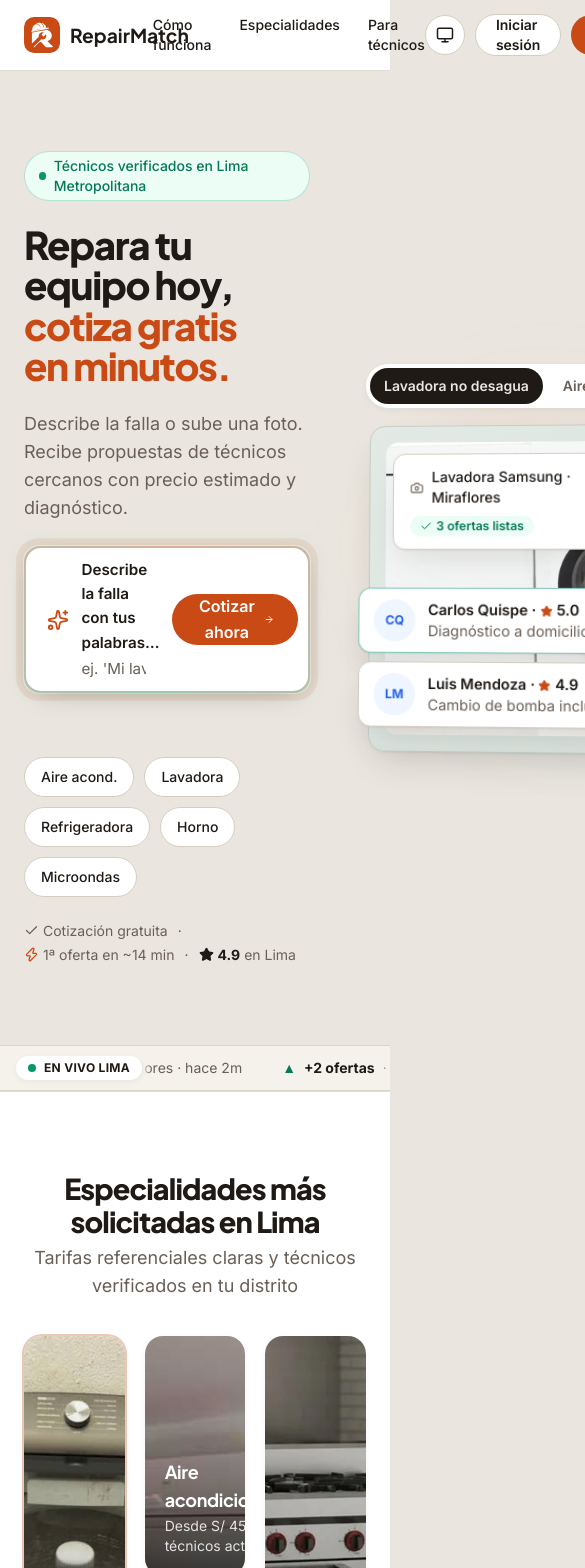
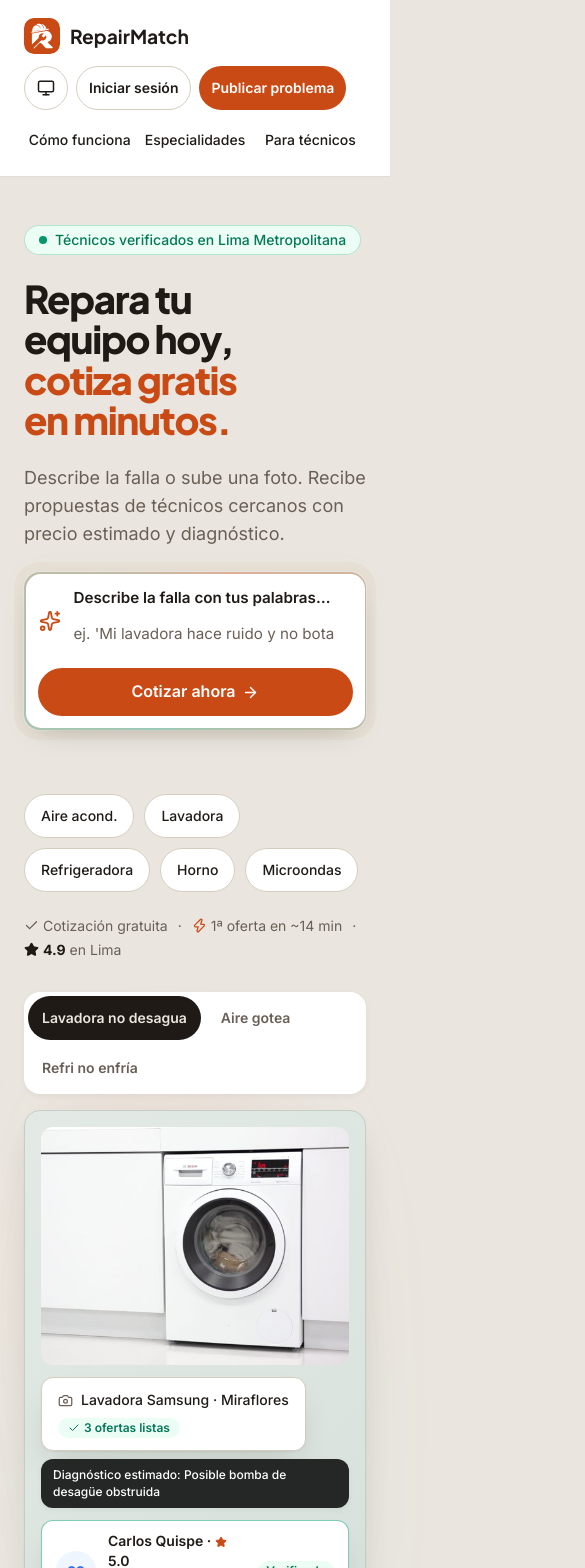
Before and after one commit to Sebas-Leo/repairmatch-frontend, a React (Vite) app: page / in a window 390 px wide. Shown: the top 1568 px of the page, 585 px wide, since content can reach past the window. Built offline with nearby package versions, Linux system fonts and the light colour scheme; no server answers.

Commit message:
style(landing): responsive layout for phones and tablets (#32)

```diff
--- a/src/app/styles.css
+++ b/src/app/styles.css
@@ -678,6 +678,12 @@
 .showcase-stage:hover .showcase-card {
   transform: none;
 }
+@media (width < 80rem) {
+  .showcase-card {
+    transform: none;
+    transform-style: flat;
+  }
+}
 .float-shadow {
   box-shadow:
     0 1px 2px rgb(28 25 23 / 6%),
--- a/src/pages/LandingPage.tsx
+++ b/src/pages/LandingPage.tsx
@@ -162,7 +162,8 @@ const REVIEWS = [
 const CLIENT_SIGNUP = '/register?role=client';
 const TECHNICIAN_SIGNUP = '/register?role=technician';
 
-const navLink = 'text-ink no-underline transition-colors hover:text-brand';
+const navLink =
+  'inline-flex min-h-11 items-center justify-center text-center text-ink no-underline transition-colors hover:text-brand';
 const solidBtn =
   'inline-flex items-center justify-center gap-1.5 rounded-full bg-brand font-semibold text-white no-underline transition-colors hover:bg-brand-strong';
 const stepCard =
@@ -214,9 +215,13 @@ export function LandingPage() {
         <a className="skip-link" href="#landing-main">
           Saltar al contenido
         </a>
-        <header className="sticky top-0 z-40 border-b border-[var(--rm-nav-line)] bg-surface">
-          <div className="shell grid grid-cols-[1fr_auto_1fr] items-center py-3.5">
-            <Link className="brand" to="/" aria-label="RepairMatch inicio">
+        <header className="relative top-0 z-40 border-b border-[var(--rm-nav-line)] bg-surface xl:sticky">
+          <div className="shell grid grid-cols-1 items-center gap-2 py-3.5 md:grid-cols-[1fr_auto] xl:grid-cols-[1fr_auto_1fr] xl:gap-4">
+            <Link
+              className="brand min-h-11"
+              to="/"
+              aria-label="RepairMatch inicio"
+            >
               <img
                 className="brand-mark"
                 src="/brand-icon.svg"
@@ -228,7 +233,7 @@ export function LandingPage() {
             </Link>
             <nav
               aria-label="Secciones"
-              className="flex gap-7 text-sm font-medium"
+              className="order-last grid grid-cols-3 gap-1 text-sm font-medium md:col-span-2 xl:order-none xl:col-span-1 xl:flex xl:gap-7"
             >
               <a href="#como-funciona" className={navLink}>
                 Cómo funciona
@@ -240,12 +245,15 @@ export function LandingPage() {
                 Para técnicos
               </a>
             </nav>
-            <div className="flex items-center justify-end gap-2.5">
+            <div className="flex min-w-0 flex-wrap items-center gap-2 md:justify-end [&>button]:min-h-11 [&>button]:min-w-11 [&>button]:shrink-0">
               <ThemeToggle />
               {signedIn ? (
                 <Link
                   to={roleHome(auth.user.role)}
-                  className={cx(solidBtn, 'min-h-10 px-5 text-sm')}
+                  className={cx(
+                    solidBtn,
+                    'min-h-11 px-3 text-center text-sm sm:px-5',
+                  )}
                 >
                   Ir a mi panel <ArrowRight size={15} aria-hidden="true" />
                 </Link>
@@ -253,13 +261,16 @@ export function LandingPage() {
                 <>
                   <Link
                     to="/login"
-                    className="inline-flex min-h-10 items-center rounded-full border border-line bg-surface px-5 text-sm font-semibold text-ink no-underline hover:border-ink"
+                    className="inline-flex min-h-11 items-center justify-center rounded-full border border-line bg-surface px-3 text-center text-sm font-semibold text-ink no-underline hover:border-ink sm:px-5"
                   >
                     Iniciar sesión
                   </Link>
                   <Link
                     to={CLIENT_SIGNUP}
-                    className={cx(solidBtn, 'min-h-10 px-5 text-sm')}
+                    className={cx(
+                      solidBtn,
+                      'min-h-11 px-3 text-center text-sm sm:px-5',
+                    )}
                   >
                     Publicar problema
                   </Link>
@@ -276,12 +287,12 @@ export function LandingPage() {
         >
           {/* Band 1 — hero on stone. */}
           <section aria-labelledby="landing-title" className="bg-bg">
-            <div className="shell grid grid-cols-[55fr_45fr] items-center gap-14 py-20">
-              <div className="rise grid content-start justify-items-start gap-6">
+            <div className="shell grid grid-cols-1 items-center gap-8 py-12 sm:py-16 lg:grid-cols-[minmax(0,55fr)_minmax(0,45fr)] xl:gap-14 xl:py-20">
+              <div className="rise grid min-w-0 content-start justify-items-start gap-6">
                 <span className="inline-flex items-center gap-2 rounded-full border border-fresh/25 bg-fresh-soft px-3.5 py-1 text-sm font-medium text-fresh-strong">
                   <span
                     aria-hidden="true"
-                    className="pulse-fresh size-2 rounded-full bg-fresh"
+                    className="pulse-fresh size-2 shrink-0 rounded-full bg-fresh"
                   />
                   Técnicos verificados en Lima Metropolitana
                 </span>
@@ -305,7 +316,7 @@ export function LandingPage() {
                     onSubmit={submit}
                     className="ai-glow relative rounded-2xl p-[1.5px]"
                   >
-                    <div className="flex items-center gap-3 rounded-[15px] bg-surface py-2.5 pr-2.5 pl-5">
+                    <div className="flex flex-wrap items-center gap-3 rounded-[15px] bg-surface p-3 sm:pl-5">
                       <span
                         aria-hidden="true"
                         className="ai-icon relative grid size-6 shrink-0 place-items-center text-brand"
@@ -313,7 +324,7 @@ export function LandingPage() {
                         <Sparkles size={22} className="ai-icon-a absolute" />
                         <Search size={22} className="ai-icon-b absolute" />
                       </span>
-                      <label className="grid flex-1 gap-0.5">
+                      <label className="grid min-w-0 flex-1 gap-0.5">
                         <span className="text-[0.95rem] font-semibold">
                           Describe la falla con tus palabras…
                         </span>
@@ -323,12 +334,15 @@ export function LandingPage() {
                           onChange={(event) => setQuery(event.target.value)}
                           aria-describedby="ai-hint"
                           placeholder="ej. 'Mi lavadora hace ruido y no bota agua'"
-                          className="peer min-w-0 border-0 bg-transparent p-0 text-[0.95rem] text-ink outline-none placeholder:text-muted"
+                          className="peer min-h-11 min-w-0 border-0 bg-transparent p-0 text-[0.95rem] text-ink outline-none placeholder:text-muted"
                         />
                       </label>
                       <button
                         type="submit"
-                        className={cx(solidBtn, 'sweep min-h-12 border-0 px-6')}
+                        className={cx(
+                          solidBtn,
+                          'sweep min-h-12 w-full border-0 px-6 sm:w-auto lg:w-full xl:w-auto',
+                        )}
                       >
                         Cotizar ahora{' '}
                         <ArrowRight size={17} aria-hidden="true" />
@@ -342,7 +356,7 @@ export function LandingPage() {
                     <Sparkles
                       size={12}
                       aria-hidden="true"
-                      className="text-fresh"
+                      className="shrink-0 text-fresh"
                     />
                     IA semántica: identifica el equipo, la falla probable y
                     técnicos compatibles cerca de ti
@@ -363,7 +377,7 @@ export function LandingPage() {
                         aria-pressed={active}
                         onClick={() => setCategory(active ? null : chip.value)}
                         className={cx(
-                          'min-h-10 rounded-full border px-4 text-sm font-medium transition-colors duration-200',
+                          'min-h-11 rounded-full border px-4 text-sm font-medium transition-colors duration-200',
                           active
                             ? 'border-ink bg-surface-2 text-ink'
                             : 'border-line bg-surface text-ink hover:border-ink/50',
@@ -397,7 +411,7 @@ export function LandingPage() {
               </div>
 
               {/* 2.5D showcase: tabs switch the case, offers float on their own planes. */}
-              <div className="rise showcase-stage relative grid gap-4">
+              <div className="rise showcase-stage relative mx-auto grid w-full min-w-0 max-w-xl gap-4">
                 <span
                   aria-hidden="true"
                   className="pointer-events-none absolute inset-8 rounded-full bg-[radial-gradient(circle_at_30%_40%,rgb(224_90_30/14%),transparent_60%),radial-gradient(circle_at_75%_70%,rgb(5_150_105/12%),transparent_60%)] blur-[48px]"
@@ -405,7 +419,7 @@ export function LandingPage() {
                 <div
                   role="tablist"
                   aria-label="Casos de ejemplo"
-                  className="relative flex gap-1.5 justify-self-start rounded-full bg-surface p-1 shadow-card"
+                  className="relative flex max-w-full flex-wrap gap-1.5 justify-self-start rounded-2xl bg-surface p-1 shadow-card sm:rounded-full"
                 >
                   {SHOWCASE.map((item, i) => (
                     <button
@@ -415,7 +429,7 @@ export function LandingPage() {
                       aria-selected={scene === i}
                       onClick={() => setScene(i)}
                       className={cx(
-                        'min-h-9 rounded-full border-0 px-3.5 text-sm font-semibold whitespace-nowrap transition-colors duration-200',
+                        'min-h-11 rounded-full border-0 px-3.5 text-sm font-semibold transition-colors duration-200',
                         scene === i
                           ? 'bg-ink text-bg'
                           : 'bg-transparent text-muted hover:text-ink',
@@ -440,7 +454,7 @@ export function LandingPage() {
                   {/* Top-left: the request and its diagnosis. Bottom-right: the offers. They never share a corner. */}
                   <div
                     key={`req-${scene}`}
-                    className="swap-in group/req absolute top-8 left-8 z-30 grid max-w-[58%] justify-items-start gap-2 [transform:translateZ(40px)]"
+                    className="swap-in group/req relative z-30 mt-3 grid min-w-0 justify-items-start gap-2 xl:absolute xl:top-8 xl:left-8 xl:mt-0 xl:max-w-[58%] xl:[transform:translateZ(40px)]"
                   >
                     <div
                       tabIndex={0}
@@ -450,7 +464,7 @@ export function LandingPage() {
                         <Camera
                           size={15}
                           aria-hidden="true"
-                          className="text-muted"
+                          className="shrink-0 text-muted"
                         />{' '}
                         {show.request}
                       </span>
@@ -458,26 +472,26 @@ export function LandingPage() {
                         <Check size={12} aria-hidden="true" /> 3 ofertas listas
                       </span>
                     </div>
-                    <span className="pointer-events-none -translate-y-1 rounded-xl bg-[#242725] px-3 py-2 text-xs leading-snug font-medium text-white opacity-0 shadow-card transition-[opacity,transform] duration-300 group-hover/req:translate-y-0 group-hover/req:opacity-100 group-focus-within/req:translate-y-0 group-focus-within/req:opacity-100">
+                    <span className="rounded-xl bg-[#242725] px-3 py-2 text-xs leading-snug font-medium text-white shadow-card transition-[opacity,transform] duration-300 group-hover/req:translate-y-0 group-hover/req:opacity-100 group-focus-within/req:translate-y-0 group-focus-within/req:opacity-100 xl:pointer-events-none xl:-translate-y-1 xl:opacity-0">
                       Diagnóstico estimado: {show.diagnosis}
                     </span>
                   </div>
                   <ul
                     key={`offers-${scene}`}
-                    className="swap-in absolute right-8 bottom-8 z-20 m-0 grid list-none gap-2 p-0 [transform:translateZ(70px)]"
+                    className="swap-in relative z-20 m-0 mt-3 grid min-w-0 list-none gap-2 p-0 xl:absolute xl:right-8 xl:bottom-8 xl:mt-0 xl:[transform:translateZ(70px)]"
                   >
                     {show.offers.map(([ini, name, rate, note, price], i) => (
                       <li
                         key={name + note}
                         className={cx(
-                          'float-shadow flex items-center gap-3 rounded-xl border bg-surface px-3.5 py-2.5',
-                          i === 0 ? 'border-fresh/50' : 'mr-6 border-line',
+                          'float-shadow flex flex-wrap items-center gap-3 rounded-xl border bg-surface px-3.5 py-2.5',
+                          i === 0 ? 'border-fresh/50' : 'border-line xl:mr-6',
                         )}
                       >
-                        <span className="grid size-10 place-items-center rounded-full bg-cobalt-soft text-xs font-bold text-cobalt">
+                        <span className="grid size-10 shrink-0 place-items-center rounded-full bg-cobalt-soft text-xs font-bold text-cobalt">
                           {ini}
                         </span>
-                        <span className="grid text-sm">
+                        <span className="grid min-w-0 flex-1 text-sm">
                           <span className="font-semibold">
                             {name} ·{' '}
                             <Star
@@ -547,7 +561,7 @@ export function LandingPage() {
             aria-labelledby="specialties-title"
             className="scroll-mt-16 border-y border-[var(--rm-nav-line)] bg-surface"
           >
-            <div className="shell grid gap-9 py-20">
+            <div className="shell grid gap-9 py-12 sm:py-16 xl:py-20">
               <header className="reveal grid gap-1.5 text-center">
                 <h2
                   id="specialties-title"
@@ -560,7 +574,7 @@ export function LandingPage() {
                   distrito
                 </p>
               </header>
-              <ul className="m-0 grid list-none grid-cols-3 grid-rows-[15rem_15rem] gap-5 p-0">
+              <ul className="m-0 grid list-none grid-cols-1 auto-rows-[18rem] gap-5 p-0 sm:grid-cols-2 xl:grid-cols-3 xl:grid-rows-[15rem_15rem]">
                 {SPECIALTIES.map((item, i) => (
                   <li
                     key={item.value}
@@ -568,8 +582,8 @@ export function LandingPage() {
                     onMouseMove={trackSpot}
                     className={cx(
                       'reveal spot-card group relative overflow-hidden rounded-card shadow-card',
-                      i === 0 && 'row-span-2 ring-2 ring-brand/30',
-                      i === 3 && 'col-start-3 row-span-2 row-start-1',
+                      i === 0 && 'ring-2 ring-brand/30 xl:row-span-2',
+                      i === 3 && 'xl:col-start-3 xl:row-span-2 xl:row-start-1',
                     )}
                   >
                     <Scene
@@ -583,7 +597,7 @@ export function LandingPage() {
                       aria-hidden="true"
                       className="absolute inset-0 bg-gradient-to-t from-[#1b1d1c]/80 via-[#1b1d1c]/15 to-transparent"
                     />
-                    <div className="absolute inset-x-0 bottom-0 flex items-end justify-between gap-3 p-5 text-white">
+                    <div className="absolute inset-x-0 bottom-0 flex flex-wrap items-end justify-between gap-3 p-5 text-white">
                       <div className="grid gap-0.5">
                         <h3
                           className={cx(
@@ -599,7 +613,7 @@ export function LandingPage() {
                       </div>
                       <Link
                         to={quoteHref(item.value)}
-                        className="relative z-10 inline-flex min-h-10 shrink-0 items-center gap-1.5 rounded-full bg-white px-4 text-sm font-semibold text-[#1f1a16] no-underline transition-colors hover:bg-brand hover:text-white dark:bg-brand dark:text-white dark:shadow-[0_8px_20px_-8px_rgb(201_74_20/60%)] dark:hover:bg-brand-strong"
+                        className="relative z-10 inline-flex min-h-11 shrink-0 items-center gap-1.5 rounded-full bg-white px-4 text-sm font-semibold text-[#1f1a16] no-underline transition-colors hover:bg-brand hover:text-white dark:bg-brand dark:text-white dark:shadow-[0_8px_20px_-8px_rgb(201_74_20/60%)] dark:hover:bg-brand-strong"
                       >
                         Cotizar <ArrowRight size={14} aria-hidden="true" />
                       </Link>
@@ -616,7 +630,7 @@ export function LandingPage() {
             aria-labelledby="how-title"
             className="scroll-mt-16 bg-[radial-gradient(circle_at_20%_10%,rgb(16_185_129/14%),transparent_55%),linear-gradient(135deg,#bce0ce_0%,#d8efe3_48%,#f3e8d8_100%)] bg-[length:200%_200%] grad-drift dark:bg-none dark:bg-surface-2"
           >
-            <div className="shell grid gap-9 py-20">
+            <div className="shell grid gap-9 py-12 sm:py-16 xl:py-20">
               <header className="reveal grid gap-1.5 text-center">
                 <h2
                   id="how-title"
@@ -629,7 +643,7 @@ export function LandingPage() {
                   soluciona tu problema el mismo día.
                 </p>
               </header>
-              <ol className="m-0 grid list-none grid-cols-3 gap-5 p-0">
+              <ol className="m-0 grid list-none grid-cols-1 gap-5 p-0 lg:grid-cols-3">
                 <li
                   className={cx('reveal spot-card spot-tint', stepCard)}
                   style={delay(0)}
@@ -696,7 +710,7 @@ export function LandingPage() {
                         <span className="grid size-9 shrink-0 place-items-center rounded-full bg-cobalt-soft text-xs font-bold text-cobalt">
                           {ini}
                         </span>
-                        <span className="grid text-sm">
+                        <span className="grid min-w-0 text-sm">
                           <span className="font-semibold">
                             {price} · {name}{' '}
                             <Star
@@ -771,14 +785,14 @@ export function LandingPage() {
             aria-labelledby="reviews-title"
             className="bg-[linear-gradient(125deg,#f5dfc9_0%,#efe6da_52%,#d4e7dd_100%)] bg-[length:200%_200%] grad-drift [animation-delay:-9s] dark:bg-none dark:bg-bg"
           >
-            <div className="shell grid gap-9 py-20">
+            <div className="shell grid gap-9 py-12 sm:py-16 xl:py-20">
               <h2
                 id="reviews-title"
                 className="reveal m-0 text-center text-[clamp(1.8rem,3vw,2.5rem)] font-extrabold tracking-[-0.03em]"
               >
                 Lo que dicen nuestros usuarios en Lima
               </h2>
-              <ul className="m-0 grid list-none grid-cols-3 gap-5 p-0">
+              <ul className="m-0 grid list-none grid-cols-1 gap-5 p-0 lg:grid-cols-3">
                 {REVIEWS.map((r, i) => (
                   <li
                     key={r.who}
@@ -806,7 +820,7 @@ export function LandingPage() {
             aria-labelledby="tech-title"
             className="scroll-mt-16 bg-[#242725] text-white"
           >
-            <div className="shell grid grid-cols-[1.3fr_1fr] items-center gap-12 py-20">
+            <div className="shell grid grid-cols-1 items-center gap-10 py-12 sm:py-16 lg:grid-cols-[minmax(0,1.3fr)_minmax(0,1fr)] xl:gap-12 xl:py-20">
               <div className="reveal grid justify-items-start gap-4">
                 <span className="text-xs font-semibold tracking-[0.14em] text-white/60 uppercase">
                   ¿Eres técnico?
@@ -831,17 +845,17 @@ export function LandingPage() {
               </div>
               <div
                 aria-hidden="true"
-                className="reveal relative justify-self-center"
+                className="reveal relative w-full max-w-72 justify-self-center"
               >
-                <span className="absolute -inset-10 rounded-full bg-[radial-gradient(circle_at_35%_40%,rgb(5_150_105/45%),transparent_60%),radial-gradient(circle_at_70%_65%,rgb(201_74_20/40%),transparent_60%)] blur-[56px]" />
-                <div className="relative aspect-[4/5] w-80 overflow-hidden rounded-2xl shadow-[0_24px_48px_-20px_rgb(0_0_0/60%)]">
+                <span className="absolute inset-0 rounded-full bg-[radial-gradient(circle_at_35%_40%,rgb(5_150_105/45%),transparent_60%),radial-gradient(circle_at_70%_65%,rgb(201_74_20/40%),transparent_60%)] blur-[56px] sm:-inset-10" />
+                <div className="relative aspect-[4/5] w-full overflow-hidden rounded-2xl shadow-[0_24px_48px_-20px_rgb(0_0_0/60%)]">
                   <Scene
                     photo="tecnico"
                     appliance="Washing Machine"
                     alt="Técnico revisando su caja de herramientas"
                   />
                 </div>
-                <div className="absolute -bottom-10 -left-24 scale-[0.72] rounded-2xl bg-surface p-6 text-ink shadow-[0_24px_48px_-20px_rgb(0_0_0/60%)]">
+                <div className="absolute -bottom-10 -left-6 scale-[0.72] sm:-left-24 rounded-2xl bg-surface p-6 text-ink shadow-[0_24px_48px_-20px_rgb(0_0_0/60%)]">
                   <p className="m-0 text-center font-display font-bold">
                     Cerca de Miraflores
                   </p>
@@ -850,7 +864,10 @@ export function LandingPage() {
                       9 solicitudes en tu radio
                     </span>
                   </p>
-                  <svg viewBox="0 0 200 200" className="mt-4 size-52">
+                  <svg
+                    viewBox="0 0 200 200"
+                    className="mx-auto mt-4 aspect-square w-full max-w-52"
+                  >
                     {[90, 62, 34].map((r, i) => (
                       <circle
                         key={r}
```
